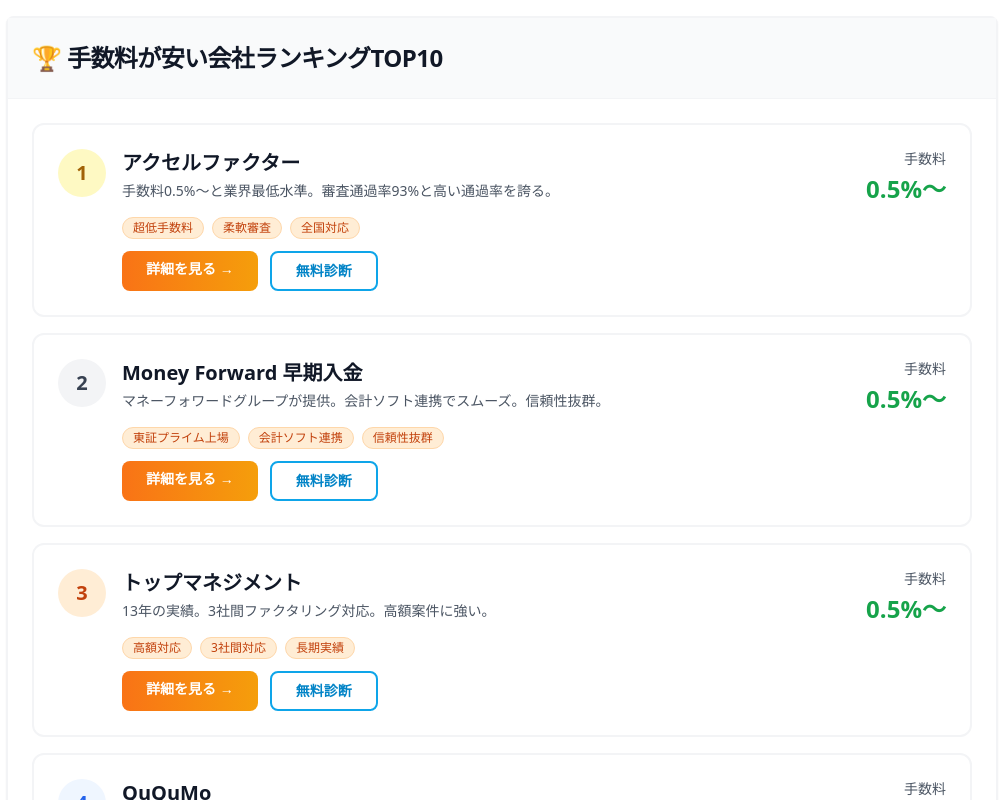
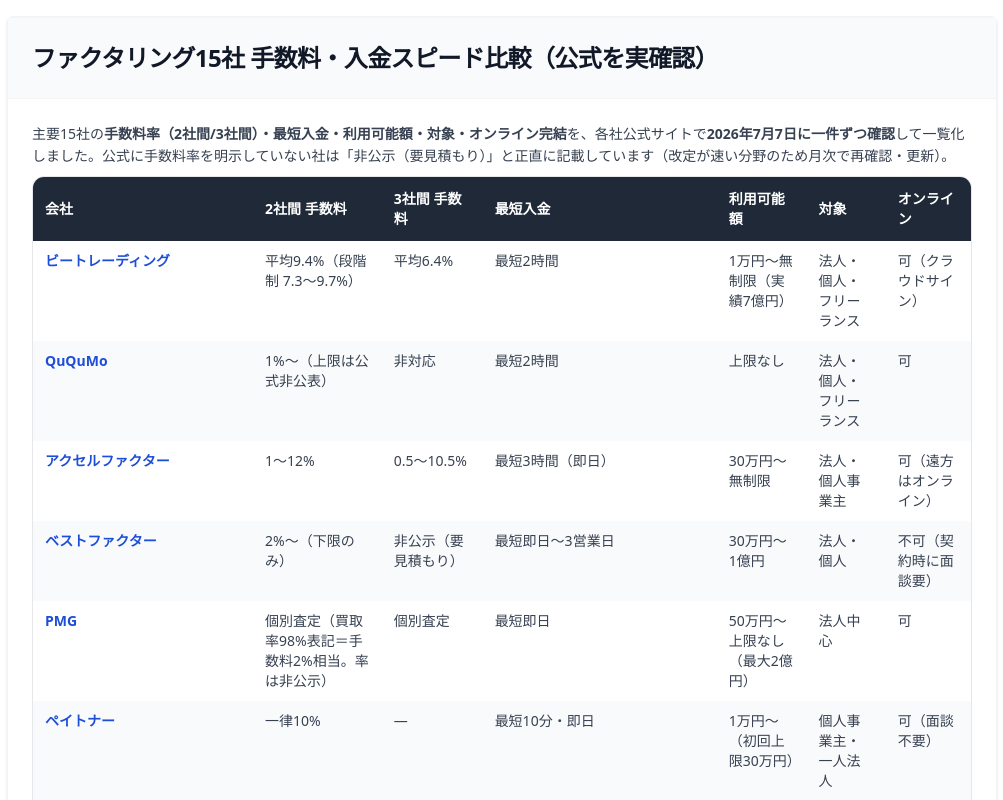
Before and after one commit to webmaster0818/corp-factoring, a Next.js app: page /fees in a window 1280 px wide. Shown: the part 1480-2280 px from the top of the page, without its empty margins (138-1141 px from the left). Built offline with nearby package versions, Linux system fonts and the light colour scheme.

Commit message:
corp-factoring P1: /fees/に15社手数料・入金スピード一次確認比較表(feeIndex.ts・2社間3社間/最短入金/対象/オンライン・公式非公示区別・確認日)

```diff
--- a/app/fees/page.tsx
+++ b/app/fees/page.tsx
@@ -5,6 +5,7 @@
 import { Badge } from "@/components/ui/badge";
 import { FeeSimulator } from "@/components/FeeSimulator";
 import { factoringCompanies } from "@/data/companies";
+import { feeIndex, feeCheckedAt } from "@/data/feeIndex";
 
 export const metadata = {
   title: "ファクタリング手数料が安い会社10選【2026年最新】相場・計算方法・抑えるコツ",
@@ -184,6 +185,53 @@
                   </div>
                 </div>
               </div>
+            </CardContent>
+          </Card>
+        </section>
+
+        {/* 一次確認 手数料・入金スピード比較インデックス */}
+        <section id="fee-index" className="mb-12">
+          <Card className="border-2 border-gray-100 shadow-sm">
+            <CardHeader className="bg-gray-50 border-b border-gray-100">
+              <CardTitle className="text-2xl font-black text-gray-900">ファクタリング15社 手数料・入金スピード比較（公式を実確認）</CardTitle>
+            </CardHeader>
+            <CardContent className="pt-6">
+              <p className="text-sm text-gray-700 leading-relaxed mb-2">
+                主要15社の<strong>手数料率（2社間/3社間）・最短入金・利用可能額・対象・オンライン完結</strong>を、各社公式サイトで<strong>{feeCheckedAt}に一件ずつ確認</strong>して一覧化しました。公式に手数料率を明示していない社は「非公示（要見積もり）」と正直に記載しています（改定が速い分野のため月次で再確認・更新）。
+              </p>
+              <div className="overflow-x-auto rounded-xl border border-gray-200 mb-3">
+                <table className="w-full text-xs sm:text-sm min-w-[900px]">
+                  <thead>
+                    <tr className="bg-gray-800 text-white">
+                      <th className="px-3 py-3 text-left font-bold whitespace-nowrap">会社</th>
+                      <th className="px-3 py-3 text-left font-bold">2社間 手数料</th>
+                      <th className="px-3 py-3 text-left font-bold">3社間 手数料</th>
+                      <th className="px-3 py-3 text-left font-bold">最短入金</th>
+                      <th className="px-3 py-3 text-left font-bold">利用可能額</th>
+                      <th className="px-3 py-3 text-left font-bold">対象</th>
+                      <th className="px-3 py-3 text-left font-bold">オンライン</th>
+                    </tr>
+                  </thead>
+                  <tbody>
+                    {feeIndex.map((r, i) => (
+                      <tr key={r.slug} className={i % 2 ? "bg-gray-50" : "bg-white"}>
+                        <td className="px-3 py-2.5 font-bold text-gray-900 align-top whitespace-nowrap">
+                          <Link href={`/companies/${r.slug}`} className="text-blue-700 hover:underline">{r.name}</Link>
+                        </td>
+                        <td className="px-3 py-2.5 text-gray-700 align-top">{r.fee2}</td>
+                        <td className="px-3 py-2.5 text-gray-700 align-top">{r.fee3}</td>
+                        <td className="px-3 py-2.5 text-gray-700 align-top whitespace-nowrap">{r.speed}</td>
+                        <td className="px-3 py-2.5 text-gray-700 align-top">{r.amount}</td>
+                        <td className="px-3 py-2.5 text-gray-700 align-top">{r.target}</td>
+                        <td className="px-3 py-2.5 text-gray-700 align-top">{r.online}</td>
+                      </tr>
+                    ))}
+                  </tbody>
+                </table>
+              </div>
+              <p className="text-xs text-gray-500">
+                ※ 各社公式サイトの表示を{feeCheckedAt}に当サイトが確認したものです。「〜」は下限、「非公示」は公式に手数料率の記載がないことを示します。実際の手数料・入金時間は売掛先の信用力・契約内容・申込時間帯で変動します。契約前に各社の見積もりで総額をご確認ください。
+              </p>
             </CardContent>
           </Card>
         </section>
--- /dev/null
+++ b/data/feeIndex.ts
@@ -0,0 +1,33 @@
+// ファクタリング15社の手数料・入金スピード等を各社公式サイトで一次確認（確認日 2026年7月7日）。
+// 公式に明示のない手数料率は「非公示（要見積もり）」と正直に記載。月次で再確認して更新する。
+
+export interface FeeIndexRow {
+  slug: string;
+  name: string;
+  fee2: string;   // 2社間手数料（公式表示）
+  fee3: string;   // 3社間手数料（公式表示）
+  speed: string;  // 最短入金
+  amount: string; // 利用可能額
+  target: string; // 対象
+  online: string; // オンライン完結
+}
+
+export const feeCheckedAt = "2026年7月7日";
+
+export const feeIndex: FeeIndexRow[] = [
+  { slug: "be-trading", name: "ビートレーディング", fee2: "平均9.4%（段階制 7.3〜9.7%）", fee3: "平均6.4%", speed: "最短2時間", amount: "1万円〜無制限（実績7億円）", target: "法人・個人・フリーランス", online: "可（クラウドサイン）" },
+  { slug: "ququmo", name: "QuQuMo", fee2: "1%〜（上限は公式非公表）", fee3: "非対応", speed: "最短2時間", amount: "上限なし", target: "法人・個人・フリーランス", online: "可" },
+  { slug: "accel-factor", name: "アクセルファクター", fee2: "1〜12%", fee3: "0.5〜10.5%", speed: "最短3時間（即日）", amount: "30万円〜無制限", target: "法人・個人事業主", online: "可（遠方はオンライン）" },
+  { slug: "best-factor", name: "ベストファクター", fee2: "2%〜（下限のみ）", fee3: "非公示（要見積もり）", speed: "最短即日〜3営業日", amount: "30万円〜1億円", target: "法人・個人", online: "不可（契約時に面談要）" },
+  { slug: "pmg", name: "PMG", fee2: "個別査定（買取率98%表記＝手数料2%相当。率は非公示）", fee3: "個別査定", speed: "最短即日", amount: "50万円〜上限なし（最大2億円）", target: "法人中心", online: "可" },
+  { slug: "paytner", name: "ペイトナー", fee2: "一律10%", fee3: "―", speed: "最短10分・即日", amount: "1万円〜（初回上限30万円）", target: "個人事業主・一人法人", online: "可（面談不要）" },
+  { slug: "labol", name: "ラボル", fee2: "一律10%", fee3: "―", speed: "審査最短60分・24時間365日入金", amount: "1万円〜", target: "フリーランス・個人", online: "可（Web完結）" },
+  { slug: "paytoday", name: "PayToday", fee2: "1〜9.5%", fee3: "―", speed: "最短30分", amount: "10万円〜上限なし", target: "法人・個人・フリーランス", online: "可（AI審査）" },
+  { slug: "support-kinyu", name: "日本中小企業金融サポート機構", fee2: "1.5%〜（下限のみ）", fee3: "「2者間より低手数料」（率は非公示）", speed: "最短3時間", amount: "実績1万円〜2億円", target: "法人・個人事業主", online: "可（クラウドサイン）" },
+  { slug: "mf-earlypayment", name: "マネーフォワード 早期入金", fee2: "0.5%〜（下限のみ）", fee3: "―", speed: "最短即日", amount: "数万円〜数億円", target: "法人のみ（個人不可）", online: "可" },
+  { slug: "top-management", name: "トップ・マネジメント", fee2: "3.5%〜（3.5〜12.5%）", fee3: "0.5%〜", speed: "最短即日", amount: "上限：売掛先1社1億円／総額3億円", target: "法人・個人事業主", online: "可（電ふぁく）" },
+  { slug: "mentor-capital", name: "メンターキャピタル", fee2: "非公示（要見積もり／買取率最大98%表記）", fee3: "非公示", speed: "最短即日", amount: "公式では確認できず", target: "法人・個人", online: "確認できず" },
+  { slug: "ennavi", name: "えんナビ", fee2: "非公示（要見積もり）", fee3: "非公示", speed: "最短1日", amount: "50万円〜5,000万円", target: "法人・個人事業主", online: "可" },
+  { slug: "freenance", name: "FREENANCE（フリーナンス）", fee2: "3〜10%（受取口座の指定なしは一律10%）", fee3: "―", speed: "最短5分", amount: "1万円〜（上限額なし・審査）", target: "フリーランス・個人", online: "可" },
+  { slug: "minna-factoring", name: "みんなのファクタリング", fee2: "公式では確認できず（JS描画のため取得不可）", fee3: "確認できず", speed: "最短60分", amount: "公式では確認できず", target: "法人・個人・フリーランス限定", online: "可" },
+];
```
